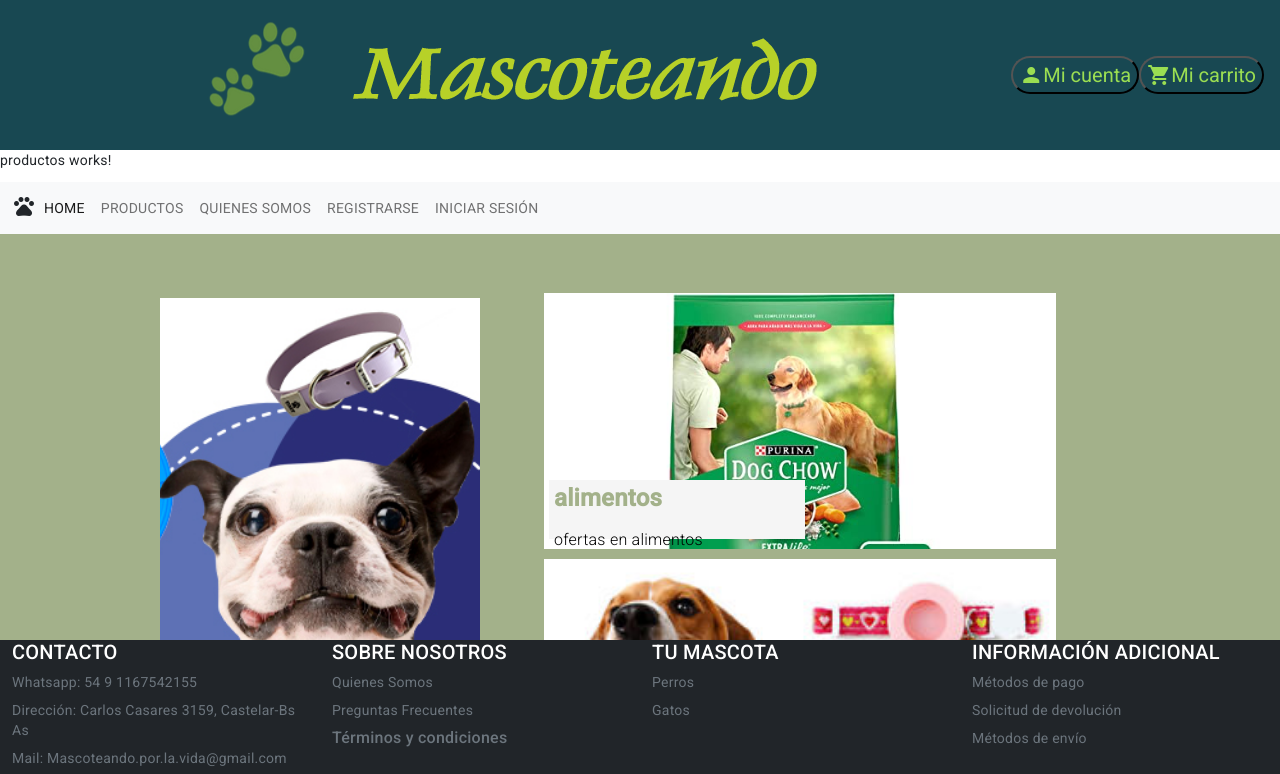
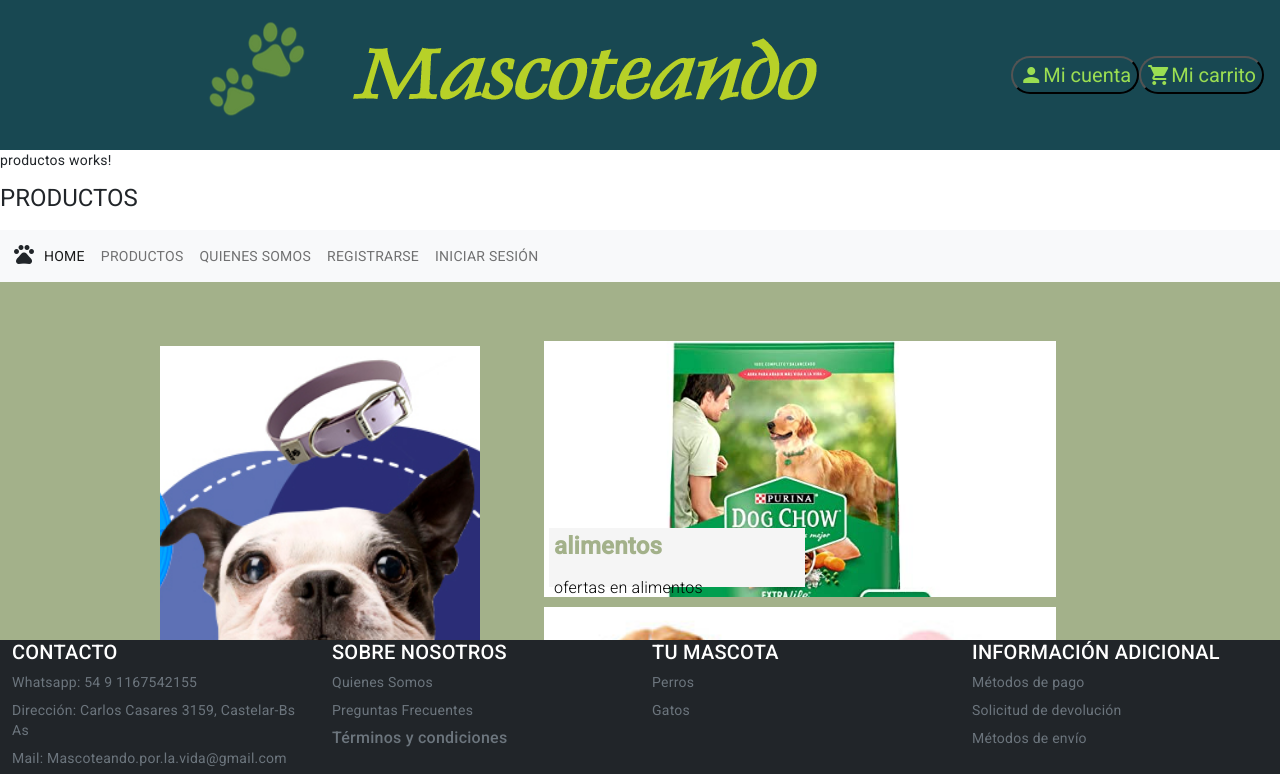
Before and after one commit to celesteeg/proyecto_integrador_ispc_2023, an Angular app in the folder FRONTEND/mascoteando/: page /productos in a window 1280 px wide. Shown: the top 774 px of the page. Built offline with nearby package versions, Linux system fonts and the light colour scheme.

Commit message:
producto nav

```diff
--- a/FRONTEND/mascoteando/src/app/nav/nav.component.html
+++ b/FRONTEND/mascoteando/src/app/nav/nav.component.html
@@ -7,7 +7,7 @@
     <div class="collapse navbar-collapse" id="navbarNavAltMarkup">
       <div class="navbar-nav">
         <a class="nav-link active" aria-current="page" routerLink="/dashboard">HOME</a>
-        <a class="nav-link" routerLink="/produsctos">PRODUCTOS</a>
+        <a class="nav-link" routerLink="/productos">PRODUCTOS</a>
         <a class="nav-link"routerLink="/quienes-somos">QUIENES SOMOS</a>
         <a class="nav-link" routerLink="registrarse">REGISTRARSE</a>
         <a class="nav-link" href="#">INICIAR SESIÓN</a>
--- a/FRONTEND/mascoteando/src/app/pages/dashboard/dashboard.component.html
+++ b/FRONTEND/mascoteando/src/app/pages/dashboard/dashboard.component.html
@@ -1 +1,5 @@
 <p>dashboard works!</p>
+
+
+
+<h1>Lorem ipsum dolor sit amet consectetur adipisicing elit. Exercitationem optio libero eos in, iusto inventore quas autem adipisci quia quam necessitatibus quaerat ab ad magni ducimus iure natus! Error, repellendus!</h1>
--- a/FRONTEND/mascoteando/src/app/pages/productos/productos.component.html
+++ b/FRONTEND/mascoteando/src/app/pages/productos/productos.component.html
@@ -1 +1,4 @@
 <p>productos works!</p>
+
+
+<h1>PRODUCTOS</h1>
--- a/FRONTEND/mascoteando/src/app/pages/quienes-somos/quienes-somos.component.html
+++ b/FRONTEND/mascoteando/src/app/pages/quienes-somos/quienes-somos.component.html
@@ -1 +1,2 @@
 <p>quienes-somos works!</p>
+<h1>Lorem ipsum dolor sit, amet consectetur adipisicing elit. Nam maxime hic in quisquam doloremque nesciunt, dicta laboriosam sunt nobis nemo similique dolore ad provident ipsum excepturi itaque! Ea, culpa iste.</h1>
```
